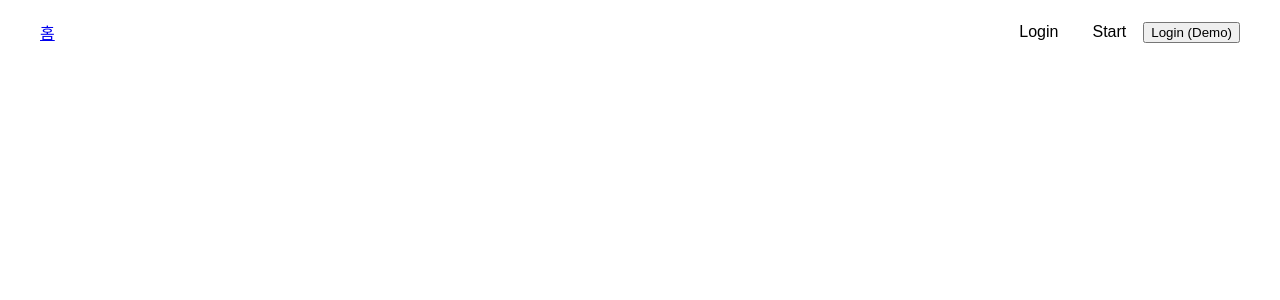
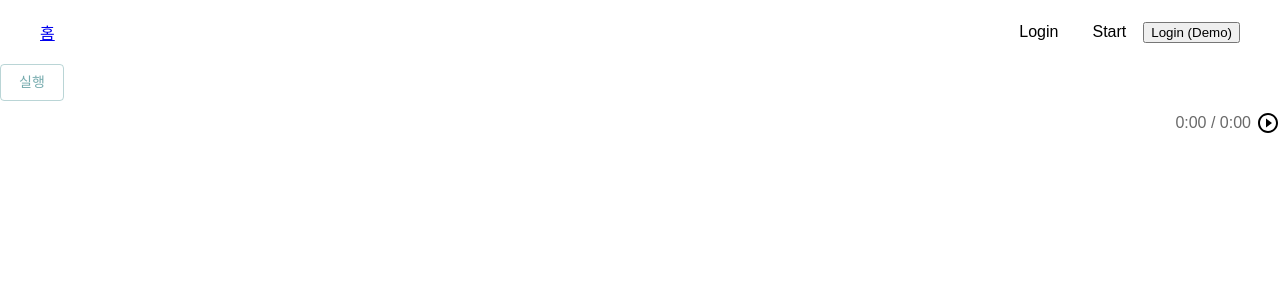
Before and after one commit to yobinmok/ptpt, a React (Vite) app in the folder frontend/: page /test in a window 1280 px wide. Shown: the top 300 px of the page. Built offline with nearby package versions, Linux system fonts and the light colour scheme; no server answers; a web font is replaced by a local one.

Commit message:
feat: 파형 컴포넌트 추가 및 테스트

```diff
--- a/frontend/package.json
+++ b/frontend/package.json
@@ -32,11 +32,13 @@
     "react-redux": "^9.1.2",
     "react-router": "^6.25.1",
     "react-router-dom": "^6.25.1",
+    "react-wavesurfer": "^0.8.6",
     "redux": "^5.0.1",
     "redux-persist": "^6.0.0",
     "redux-thunk": "^3.1.0",
     "styled-components": "^6.1.12",
-    "vite-plugin-svgr": "^4.2.0"
+    "vite-plugin-svgr": "^4.2.0",
+    "wavesurfer.js": "^7.8.2"
   },
   "devDependencies": {
     "@types/react": "^18.3.3",
--- a/frontend/src/App.jsx
+++ b/frontend/src/App.jsx
@@ -36,6 +36,7 @@ function App() {
         <Route path='/room/detail' element={<VideoRoomComponent />} />
         <Route path='room/list' element={<RoomListPage />} />
         <Route path='/room/:roomId' element={<RoomDetail />} />
+        <Route path='/test' element={<VoiceTestPage />} />
       </Routes>
     </div>
   );
--- /dev/null
+++ b/frontend/src/components/molecules/AudioWaveform.jsx
@@ -0,0 +1,118 @@
+import React, { useRef, useEffect, useState } from 'react';
+import WaveSurfer from 'wavesurfer.js';
+import PlayIcon from '@mui/icons-material/PlayCircleFilledWhiteOutlined';
+import PauseIcon from '@mui/icons-material/PauseCircleOutlined';
+
+const AudioWaveform = ({ audioUrl, title }) => {
+  const waveformRef = useRef(null);
+  const wavesurfer = useRef(null);
+  const [isPlaying, setIsPlaying] = useState(false);
+  const [currentTime, setCurrentTime] = useState(0);
+  const [duration, setDuration] = useState(0);
+
+  useEffect(() => {
+    const handleError = (error) => {
+      console.error('WaveSurfer error:', error);
+    };
+
+    if (audioUrl && waveformRef.current) {
+      wavesurfer.current = WaveSurfer.create({
+        container: waveformRef.current,
+        waveColor: '#A8DBA8',
+        progressColor: '#3B8686',
+        height: 100,
+        backgroundColor: '#2A363B',
+        barWidth: 2,
+        barHeight: 1,
+        barGap: 3,
+        scrollParent: true,
+        minPxPerSec: 100,
+      });
+
+      wavesurfer.current.on('ready', () => {
+        setDuration(wavesurfer.current.getDuration());
+      });
+
+      wavesurfer.current.on('audioprocess', () => {
+        setCurrentTime(wavesurfer.current.getCurrentTime());
+      });
+
+      wavesurfer.current.on('play', () => {
+        setIsPlaying(true);
+      });
+
+      wavesurfer.current.on('pause', () => {
+        setIsPlaying(false);
+      });
+
+      wavesurfer.current.on('error', handleError);
+
+      try {
+        wavesurfer.current.load(audioUrl);
+      } catch (error) {
+        console.error('Failed to load audio URL:', error);
+      }
+
+      return () => {
+        wavesurfer.current.destroy();
+      };
+    }
+  }, [audioUrl]);
+
+  const formatTime = (time) => {
+    const minutes = Math.floor(time / 60);
+    const seconds = Math.floor(time % 60);
+    return `${minutes}:${seconds < 10 ? '0' : ''}${seconds}`;
+  };
+
+  const handlePlayPause = () => {
+    wavesurfer.current.playPause();
+  };
+
+  return (
+    <div style={{ overflowX: 'scroll', width: '100%' }}>
+      <div
+        style={{
+          display: 'flex',
+          justifyContent: 'space-between',
+          alignItems: 'center',
+          padding: '10px 0px',
+          boxSizing: 'border-box',
+        }}
+      >
+        <span style={{ flexShrink: 0, fontWeight: 'bold' }}>{title}</span>
+        <div style={{ display: 'flex', alignItems: 'center' }}>
+          <span style={{ marginRight: '5px', color: '#696969' }}>
+            {formatTime(currentTime)} / {formatTime(duration)}
+          </span>
+          <button
+            onClick={handlePlayPause}
+            style={{
+              background: 'none',
+              border: 'none',
+              cursor: 'pointer',
+              display: 'flex',
+              alignItems: 'center',
+              padding: '0px',
+            }}
+          >
+            {isPlaying ? <PauseIcon /> : <PlayIcon />}
+          </button>
+        </div>
+      </div>
+      {audioUrl && (
+        <div
+          ref={waveformRef}
+          style={{
+            border: '1px solid lightgray',
+            borderRadius: '10px',
+            padding: '10px',
+            boxSizing: 'border-box',
+          }}
+        />
+      )}
+    </div>
+  );
+};
+
+export default AudioWaveform;
--- a/frontend/src/components/organisms/SideTab.jsx
+++ b/frontend/src/components/organisms/SideTab.jsx
@@ -1,4 +1,3 @@
-// src/components/organisms/SideTab.jsx
 import React from 'react';
 import { useSelector } from 'react-redux';
 import { Divider, Box } from '@mui/material';
@@ -19,15 +18,14 @@ const SideTab = ({ item }) => {
         borderLeft: '1px solid #ddd', // 왼쪽 테두리
       }}
     >
-      <Box display='flex' flexDirection='column'>
+      <Box display='flex' flexDirection='column' height='100%'>
         <div
           style={{ padding: '25px 15px', fontSize: '20px', fontWeight: 'bold' }}
         >
           {item.text}
         </div>
         <Divider />
-        <div style={{ padding: '15px' }}>
-          {/* 탭 별 content는 하단에 위치 */}
+        <div style={{ padding: '15px', overflowY: 'auto', flex: 1 }}>
           {item.content}
         </div>
       </Box>
--- a/frontend/src/components/organisms/solo/CompareTab.jsx
+++ b/frontend/src/components/organisms/solo/CompareTab.jsx
@@ -1,13 +1,12 @@
 import React, { useState } from 'react';
-import { Button, Box, Divider } from '@mui/material';
 import CustomSelect from '../../molecules/CustomSelect';
-import CustomSlider from '../../molecules/CustomSlider';
-import { useSelector, useDispatch } from 'react-redux';
-import { registerGuideline } from '../../../store/actions/solo';
+import { useSelector } from 'react-redux';
+import AudioWaveform from '../../molecules/AudioWaveform';
+
 const CompareTab = () => {
-  const dispatch = useDispatch();
   let soloPreset = useSelector((state) => state.solo);
-  let scriptIdx = 0;
+  const [guideIdx, setGuideIdx] = useState();
+  const [voiceRecordIdx, setVoiceRecord] = useState();
 
   return (
     <>
@@ -17,7 +16,9 @@ const CompareTab = () => {
           value: index,
           label: item,
         }))}
-        onChange={(value) => {}}
+        onChange={(value) => {
+          console.log(value);
+        }}
       />
       <CustomSelect
         label='녹음본 선택'
@@ -26,18 +27,10 @@ const CompareTab = () => {
           label: item,
         }))}
         onChange={(value) => {}}
-        style={{ marginTop: '10px' }}
+        style={{ margin: '10px 0px' }}
       />
-
-      <Button
-        onClick={() => {
-          dispatch(registerGuideline(scriptIdx, voiceSetting));
-        }}
-        variant='contained'
-        color='secondary'
-      >
-        등록
-      </Button>
+      <AudioWaveform title={'가이드라인'} audioUrl='' />
+      <AudioWaveform title={'내 녹음본'} audioUrl='' />
     </>
   );
 };
--- a/frontend/src/pages/VoiceTestPage.jsx
+++ b/frontend/src/pages/VoiceTestPage.jsx
@@ -1,11 +1,14 @@
 import { Button } from '@mui/material';
 import { textToSpeeachApi } from '../apis/voice';
+import AudioWaveform from '../components/molecules/AudioWaveform';
+import { useState } from 'react';
 
 const VoiceTestPage = () => {
   // params로 받아야하는 값
   // voice -> name
   // input -> text
   // audioConfig -> pitch, speakingRate
+  const [url, setUrl] = useState();
   const param = {
     voice: {
       languageCode: 'ko-KR',
@@ -31,6 +34,8 @@ const VoiceTestPage = () => {
         var audioFile = new Audio();
         let audioBlob = base64ToBlob(data.audioContent, 'wav');
         audioFile.src = window.URL.createObjectURL(audioBlob);
+        console.log(audioFile.src);
+        setUrl(audioFile.src);
         audioFile.playbackRate = 1; //재생속도
         audioFile.play();
         downloadURI(audioFile.src, 'audio.wav');
@@ -83,6 +88,8 @@ const VoiceTestPage = () => {
       >
         실행
       </Button>
+
+      <AudioWaveform audioUrl={url} />
     </>
   );
 };
```
Also changed, not shown: 1 other file (tests, documents, lock files or other folders).
